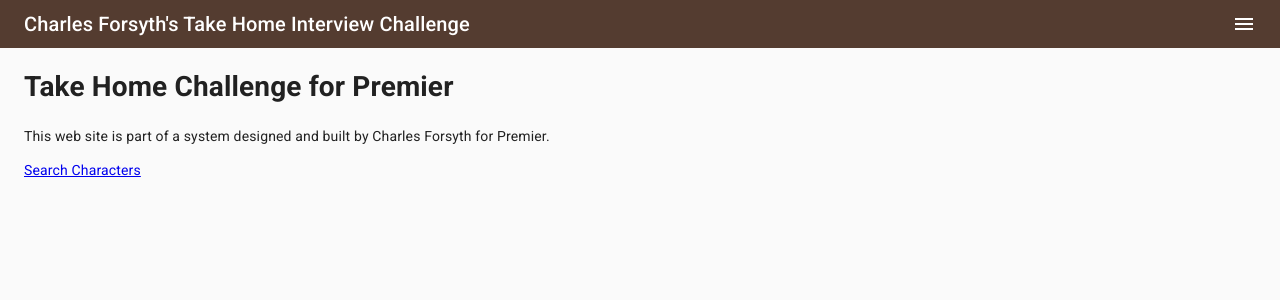
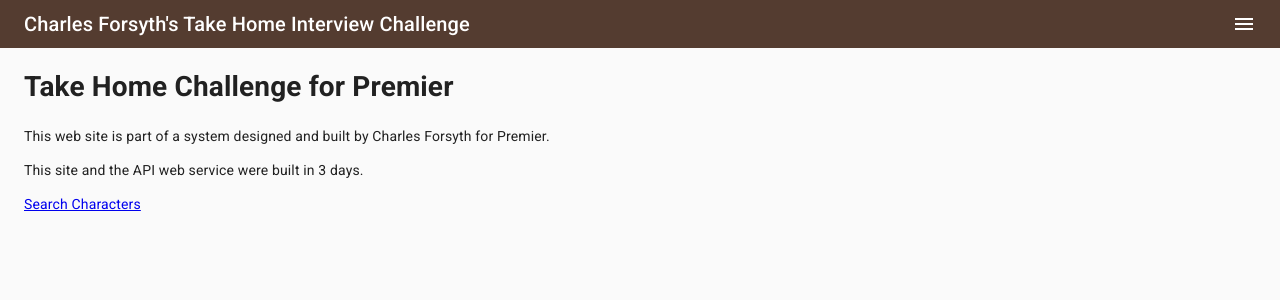
Before and after one commit to cforsyth68/premise-take-home-web, a React (Create React App) app: page / in a window 1280 px wide. Shown: the top 300 px of the page. Built offline with nearby package versions, Linux system fonts and the light colour scheme.

Commit message:
Making it prettier

```diff
--- /dev/null
+++ b/src/components/ApiError.tsx
@@ -0,0 +1,10 @@
+import { AxiosError } from "axios";
+
+const ApiError = ({ error }: { error: AxiosError | Error }) => {
+  console.log(error);
+  return (
+    <h3 style={{ color: "#ff0000" }}>Oops! An error occurred. Is the service running?</h3>
+  )
+}
+
+export default ApiError
--- a/src/components/CharactersDisplay.tsx
+++ b/src/components/CharactersDisplay.tsx
@@ -2,6 +2,7 @@ import Box from "@material-ui/core/Box";
 import Fade from "@material-ui/core/Fade";
 import LinearProgress from "@material-ui/core/LinearProgress";
 import useCharacterSearchApi from "../hooks/useLocalProxyApi";
+import ApiError from "./ApiError";
 import CharacterCard from "./CharacterCard";
 
 const CharactersDisplay = ({ term }: { term: string }) => {
@@ -24,7 +25,7 @@ const CharactersDisplay = ({ term }: { term: string }) => {
         </p>
       )
       }
-      {error && <p>Error: {error}</p>}
+      {error && <ApiError error={error} />}
       <Box
         display="flex"
         flexDirection="row"
--- a/src/hooks/useLocalProxyApi.ts
+++ b/src/hooks/useLocalProxyApi.ts
@@ -26,7 +26,6 @@ const useCharacterSearchApi = (term: string): CharactersSearchApiReturn => {
         const response = await charactersApiInstance.get(path);
         setdata(response.data);
       } catch (err) {
-        console.log(err);
         setError(err);
       } finally {
         setLoading(false);
--- a/src/pages/Home.tsx
+++ b/src/pages/Home.tsx
@@ -4,6 +4,7 @@ const Home: React.FC = () => (
   <div>
     <h1>Take Home Challenge for Premier</h1>
     <p>This web site is part of a system designed and built by Charles Forsyth for Premier.</p>
+    <p>This site and the API web service were built in 3 days.</p>
     <Link to="/characters">Search Characters</Link>
   </div>
 );
```
